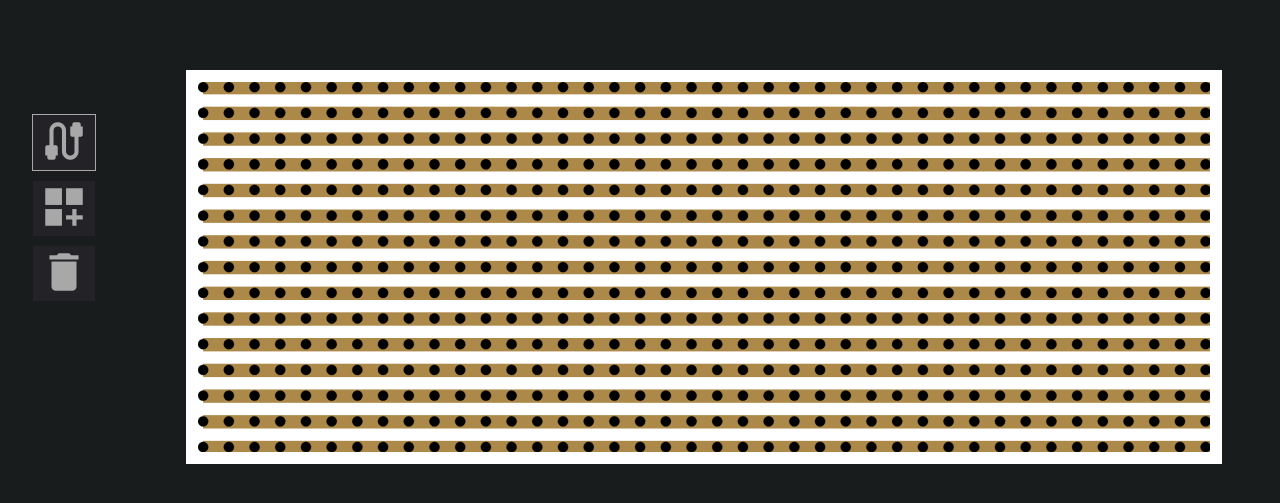
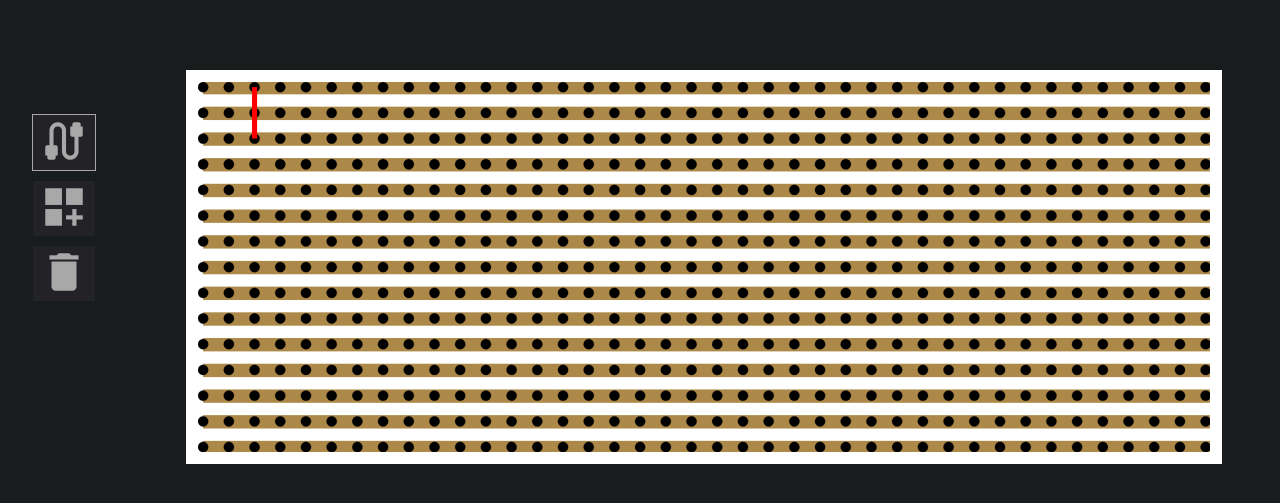
Before and after one commit to Lars-Klinkenberg/Simple_Circuit_Builder, an Angular app: page / in a window 1280 px wide. Shown: the part 193-696 px from the top of the page. Built offline with nearby package versions, Linux system fonts and the light colour scheme.

Commit message:
render wires

```diff
--- a/src/app/components/board/board.component.html
+++ b/src/app/components/board/board.component.html
@@ -22,8 +22,8 @@
     />
     } @for(hole of allHoles; track hole){
     <circle
-      [attr.cx]="hole.coordinate.x"
-      [attr.cy]="hole.coordinate.y"
+      [attr.cx]="hole.getCoordinate().x"
+      [attr.cy]="hole.getCoordinate().y"
       [attr.r]="BOARD_OPTIONS.holeSize"
       [attr.fill]="'black'"
       stroke="black"
@@ -32,7 +32,16 @@
     />
     } @for(element of allComponents;track element) { @if(element.getType() ===
     availableComponentTypes.WIRE){
-    <wire [data]="element"></wire>
+      @let wire = asWire(element);
+    <!-- <wire [data]="element"></wire> -->
+    <line
+    [attr.x1]="wire.getEnd().getCoordinate().x"
+    [attr.y1]="wire.getEnd().getCoordinate().y"
+    [attr.x2]="wire.getStart().getCoordinate().x"
+    [attr.y2]="wire.getStart().getCoordinate().y"
+    [attr.stroke]="wire.color"
+    [attr.stroke-width]="wire.strokeWidth"
+  />
     } }
   </svg>
 </div>
--- a/src/app/components/board/board.component.ts
+++ b/src/app/components/board/board.component.ts
@@ -45,7 +45,7 @@ export class BoardComponent implements AfterViewInit {
 
   constructor() {
     this.allHoles = this.generateBoardHoles(this.rowCount(), this.colCount());
-    this.allComponents.push(new Wire('red', { x: 10, y: 10 }, { x: 1, y: 1 }));
+    this.allComponents.push(new Wire('red',this.allHoles[2], this.allHoles[82]));
     this.setViewBox();
   }
 
@@ -70,13 +70,13 @@ export class BoardComponent implements AfterViewInit {
 
   setViewBox(padding: number = 10) {
     const minX =
-      Math.min(...this.allHoles.map((h) => h.coordinate.x)) - padding;
+      Math.min(...this.allHoles.map((h) => h.getCoordinate().x)) - padding;
     const minY =
-      Math.min(...this.allHoles.map((h) => h.coordinate.y)) - padding;
+      Math.min(...this.allHoles.map((h) => h.getCoordinate().y)) - padding;
     const maxX =
-      Math.max(...this.allHoles.map((h) => h.coordinate.x)) + padding;
+      Math.max(...this.allHoles.map((h) => h.getCoordinate().x)) + padding;
     const maxY =
-      Math.max(...this.allHoles.map((h) => h.coordinate.y)) + padding;
+      Math.max(...this.allHoles.map((h) => h.getCoordinate().y)) + padding;
 
     const width = maxX - minX;
     const height = maxY - minY;
@@ -163,4 +163,8 @@ export class BoardComponent implements AfterViewInit {
 
     return wires;
   }
+
+  asWire(element: BoardElement): Wire {
+    return element as Wire;
+  }
 }
--- a/src/app/components/wire/wire.component.html
+++ b/src/app/components/wire/wire.component.html
@@ -5,12 +5,22 @@
 {{ data()?.getStart()?.col}},
 {{ data()?.getStart()?.row}}
 <svg>
-  <line
-  [attr.x1]="data()?.getEnd()?.col"
-  [attr.y1]="data()?.getEnd()?.row"
-  [attr.x2]="data()?.getStart()?.col"
-  [attr.y2]="data()?.getStart()?.row"
+</svg> -->
+
+<!-- <line
+  [attr.x1]="data()?.getEnd()?.coordinate?.x"
+  [attr.y1]="data()?.getEnd()?.coordinate?.y"
+  [attr.x2]="data()?.getStart()?.coordinate?.x"
+  [attr.y2]="data()?.getStart()?.coordinate?.y"
   stroke="red"
   stroke-width="2"
-  />
-</svg> -->
+/> -->
+
+<svg:line
+  [attr.x1]="100"
+  [attr.y1]="0"
+  [attr.x2]="100"
+  [attr.y2]="150"
+  stroke="red"
+  stroke-width="2"
+/>
--- a/src/app/components/wire/wire.component.ts
+++ b/src/app/components/wire/wire.component.ts
@@ -1,11 +1,12 @@
-import { Component, input } from '@angular/core';
+import { Component, input, NO_ERRORS_SCHEMA } from '@angular/core';
 import { Wire } from '../../models/wire';
 
 @Component({
   selector: 'wire',
   imports: [],
   templateUrl: './wire.component.html',
-  styleUrl: './wire.component.scss'
+  styleUrl: './wire.component.scss',
+  // schemas: [NO_ERRORS_SCHEMA]
 })
 export class WireComponent {
   data = input<Wire>();
--- a/src/app/models/board-element.ts
+++ b/src/app/models/board-element.ts
@@ -1,50 +1,51 @@
 import { ComponentTypes } from './component-types';
-import { Coordinate } from './coordinate';
+import { Hole } from './hole';
 
 export abstract class BoardElement {
   private id: string;
-  private start!: Coordinate;
-  private end!: Coordinate;
+  private start!: Hole;
+  private end!: Hole;
   color: string;
 
-  constructor(color: string, start: Coordinate, end: Coordinate) {
+  constructor(color: string, start: Hole, end: Hole) {
     this.id = crypto.randomUUID();
     this.color = color;
     this.setCoordinates(start, end);
   }
 
-  setStart(start: Coordinate): void {
+  setStart(start: Hole): void {
     this.setCoordinates(start, this.end);
   }
 
-  getStart(): Coordinate {
+  getStart(): Hole {
     return this.start;
   }
 
-  getEnd(): Coordinate {
+  getEnd(): Hole {
     return this.end;
   }
 
-  setEnd(end: Coordinate): void {
+  setEnd(end: Hole): void {
     this.setCoordinates(this.start, end);
   }
 
   // sets the greater value of row or col as start and the lesser value as end
   // this is to ensure that the start is always less than the end
-  setCoordinates(start: Coordinate, end: Coordinate): void {
-    let startCoordinate = start;
-    let endCoordinate = end;
+  setCoordinates(start: Hole, end: Hole): void {
+    // create new coordinates to avoid mutating the original ones
+    let startCoordinate = new Hole({... start.getCoordinate()});
+    let endCoordinate = new Hole({... end.getCoordinate()});
 
     // if end row is greater than start row, swap them
-    if (start.x < end.x) {
-      startCoordinate.x = end.x;
-      endCoordinate.x = start.x;
+    if (start.getCoordinate().x < end.getCoordinate().x) {
+      startCoordinate.getCoordinate().x = end.getCoordinate().x;
+      endCoordinate.getCoordinate().x = start.getCoordinate().x;
     }
 
     // if end col is greater than start col, swap them
-    if (start.y < end.y) {
-      startCoordinate.y = end.y;
-      endCoordinate.y = start.y;
+    if (start.getCoordinate().y < end.getCoordinate().y) {
+      startCoordinate.getCoordinate().y = end.getCoordinate().y;
+      endCoordinate.getCoordinate().y = start.getCoordinate().y;
     }
 
     this.start = startCoordinate;
--- a/src/app/models/hole.ts
+++ b/src/app/models/hole.ts
@@ -1,11 +1,19 @@
-import { Coordinate } from "./coordinate";
+import { Coordinate } from './coordinate';
 
 export class Hole {
   private id: string;
-  coordinate : Coordinate;
+  private coordinate: Coordinate;
 
   constructor(coordinate: Coordinate) {
     this.id = crypto.randomUUID();
     this.coordinate = coordinate;
   }
+
+  getCoordinate(): Coordinate {
+    return this.coordinate;
+  }
+
+  setCoordinate(coordinate: Coordinate): void {
+    this.coordinate = coordinate;
+  }
 }
--- a/src/app/models/wire.ts
+++ b/src/app/models/wire.ts
@@ -1,10 +1,12 @@
 import { BoardElement } from './board-element';
 import { ComponentTypes } from './component-types';
-import { Coordinate } from './coordinate';
+import { Hole } from './hole';
 
 export class Wire extends BoardElement {
-  constructor(color: string, start: Coordinate, end: Coordinate) {
+  strokeWidth: number;
+  constructor(color: string, start: Hole, end: Hole, strokeWidth: number = 10) {
     super(color, start, end);
+    this.strokeWidth = strokeWidth;
   }
 
   override getType(): ComponentTypes {
```
